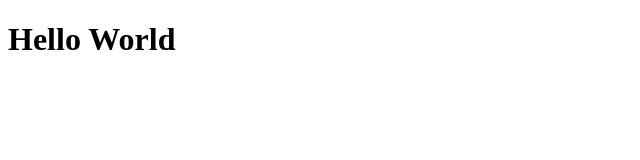
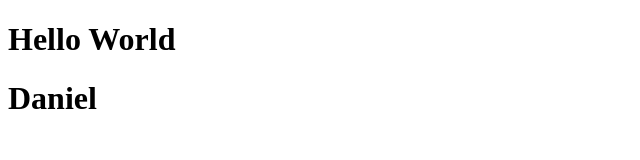
Before and after one commit to gar0085/git_practice_project, a plain HTML site: page index.html in a window 1280 px wide. Shown: the whole page, without its empty margins (0-640 px from the left). Drawn offline with Linux system fonts and the light colour scheme.

Commit message:
adds heading feature

```diff
--- a/index.html
+++ b/index.html
@@ -7,5 +7,6 @@
 </head>
 <body>
     <h1>Hello World</h1>
+    <h1>Daniel</h1>
 </body>
 </html>
```
